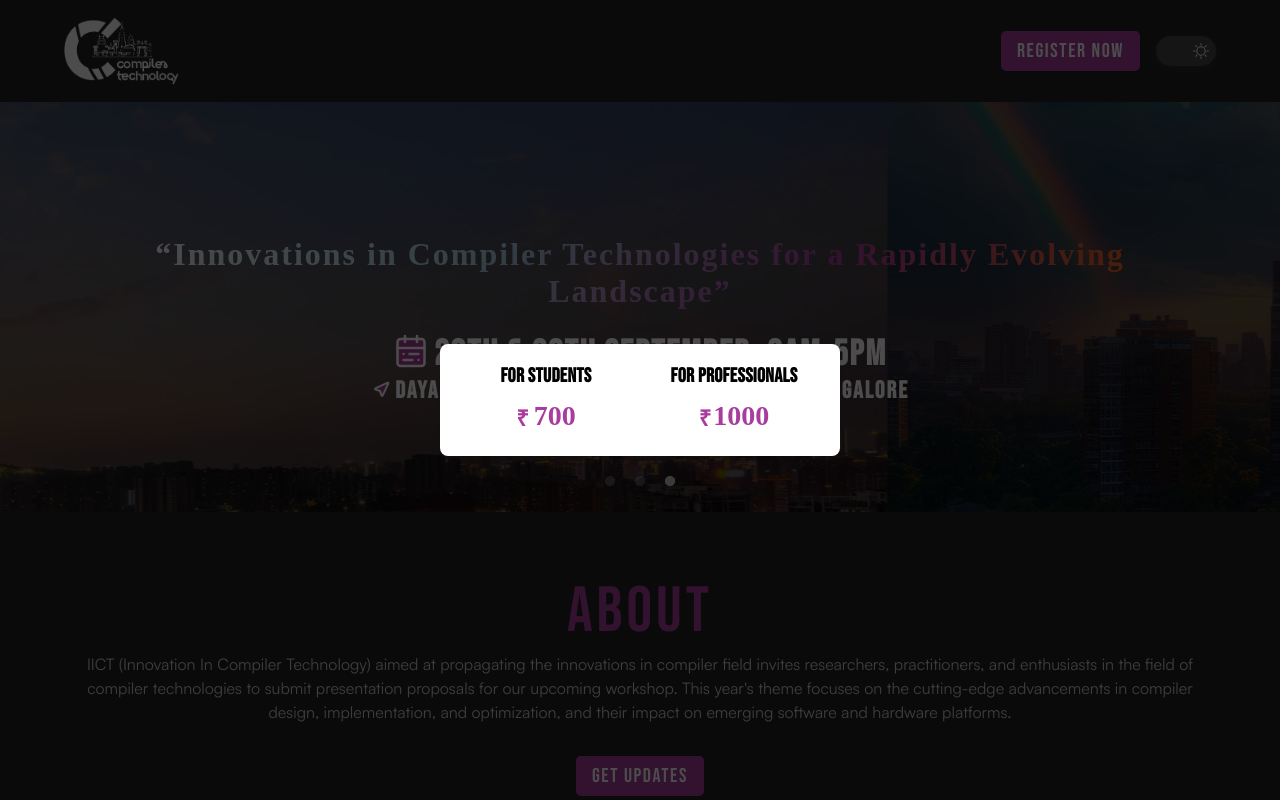
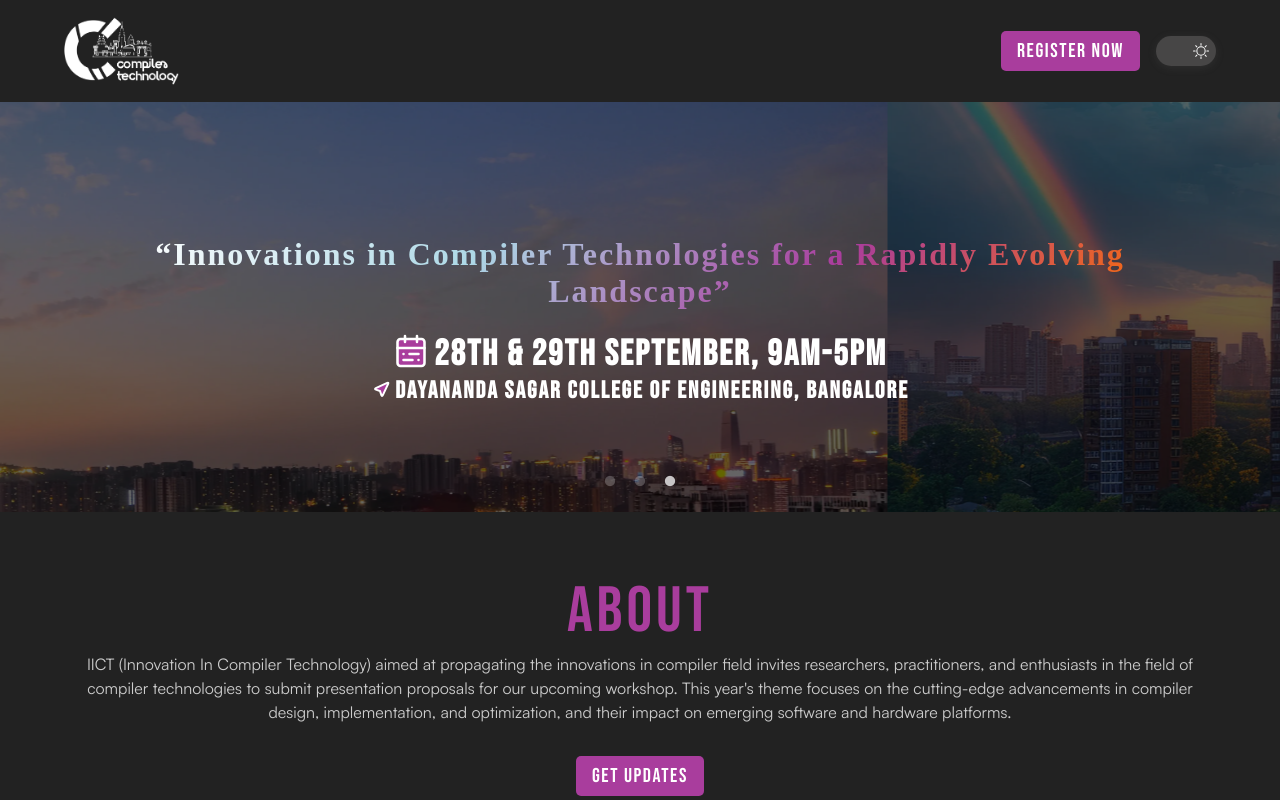
Before and after one commit to compilertech/compilertech-fe, a React (Vite) app: page / in a window 1280 px wide. Shown: the top 800 px of the page. Built offline with nearby package versions, Linux system fonts and the light colour scheme.

Commit message:
Fixed register modal open at the loading time of website

```diff
--- a/src/components/Header.tsx
+++ b/src/components/Header.tsx
@@ -66,7 +66,7 @@ const Header: React.FC<Props> = (props: Props) => {
           <span />
         </Hamburger>
       </NavBar>
-      {<RegisterModal onClose={toggleModal} hidden={isModalOpen} />}
+      {<RegisterModal onClose={toggleModal} hidden={!isModalOpen} />}
     </>
   );
 };
```
